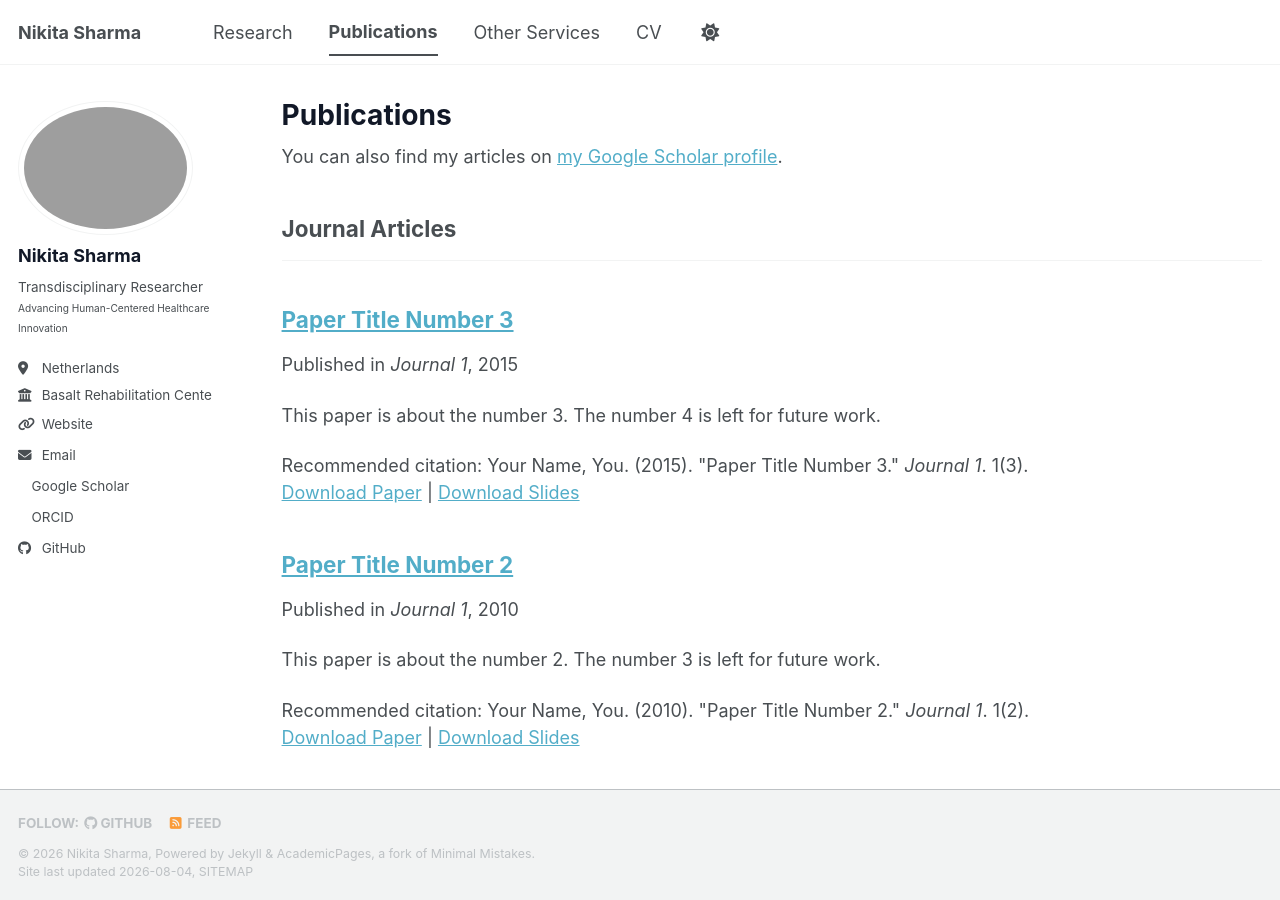
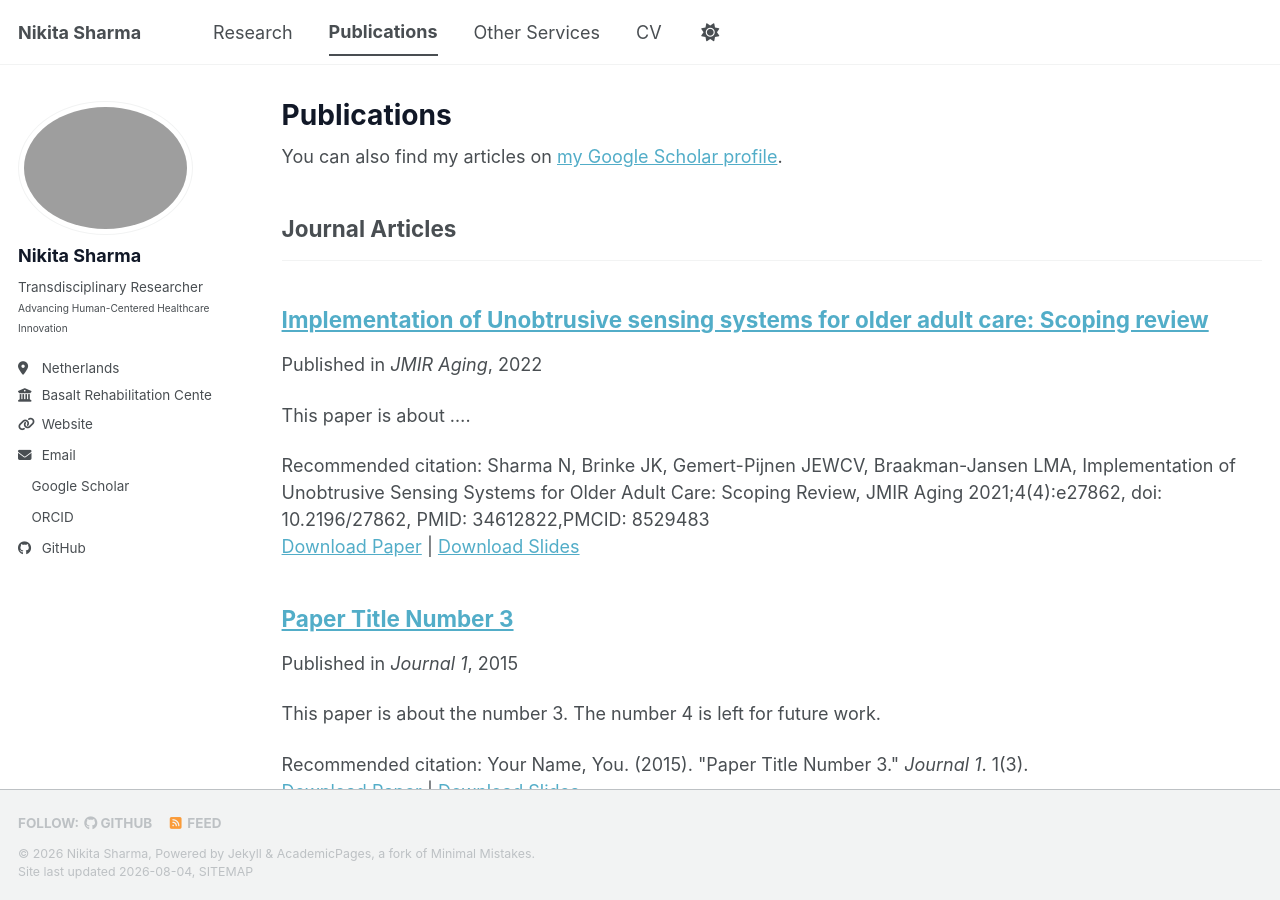
Before and after one commit to nikitasharma14/Portfolio, a Jekyll site: the page built from _pages/publications.html, in a window 1280 px wide and 900 px high. Built offline with Jekyll 4.4.1, drawn with Linux system fonts in a browser that asks for light colours; a style sheet for code colours, icons or effects is not loaded; a file with an impossible date is left out.

Commit message:
Update 2009-10-01-paper-title-number-1.md

```diff
--- a/_publications/2009-10-01-paper-title-number-1.md
+++ b/_publications/2009-10-01-paper-title-number-1.md
@@ -2,10 +2,10 @@
 title: "Implementation of Unobtrusive sensing systems for older adult care: Scoping review"
 collection: publications
 category: manuscripts
-permalink: /publication/2010-10-01-paper-title-number-2
+permalink: /publication/2010-10-01-paper-title-number-1
 excerpt: 'This paper is about ....'
-date: YYYY-MM_DD
-venue: 'Journal 1'
+date: 2022-10-01
+venue: 'JMIR Aging'
 slidesurl: ''
 paperurl: 'https://aging.jmir.org/2021/4/e27862/'
 citation: 'Sharma N, Brinke JK, Gemert-Pijnen JEWCV, Braakman-Jansen LMA, Implementation of Unobtrusive Sensing Systems for Older Adult Care: Scoping Review, JMIR Aging 2021;4(4):e27862, doi: 10.2196/27862, PMID: 34612822,PMCID: 8529483'
```
